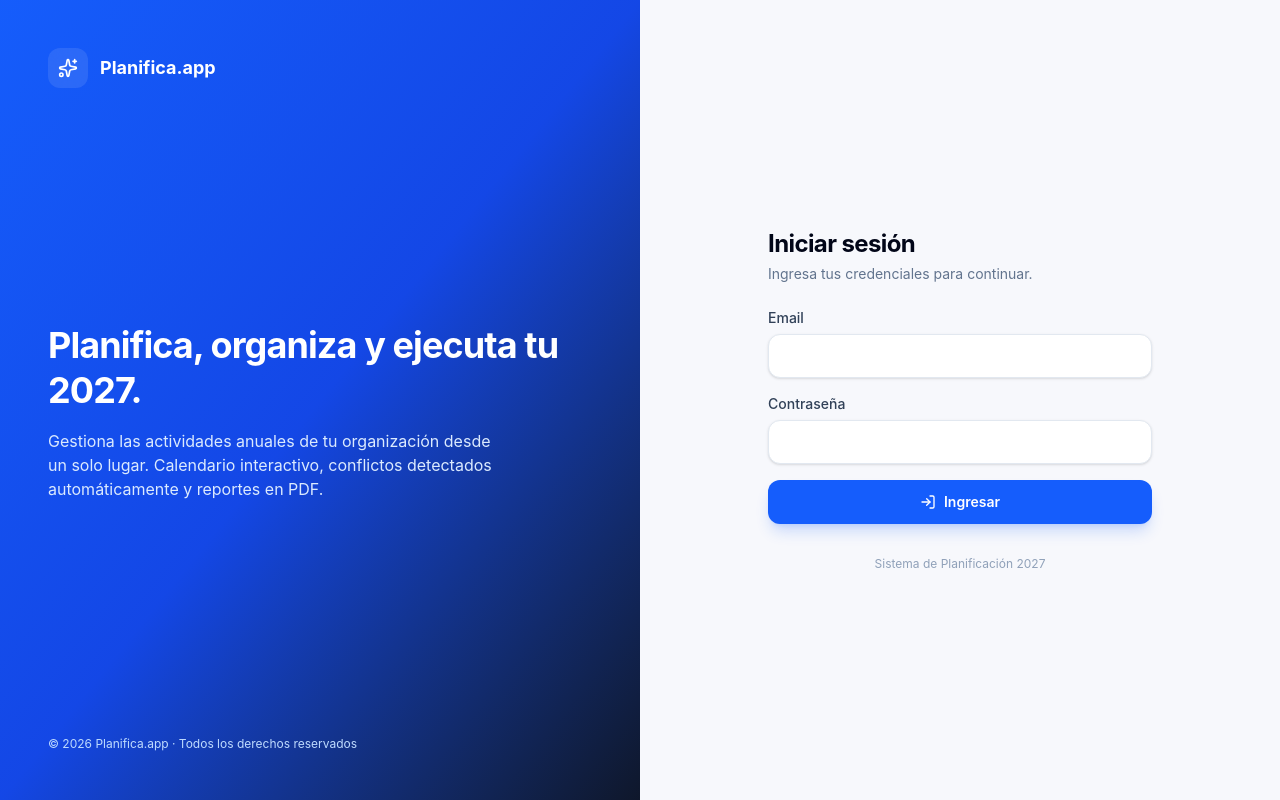
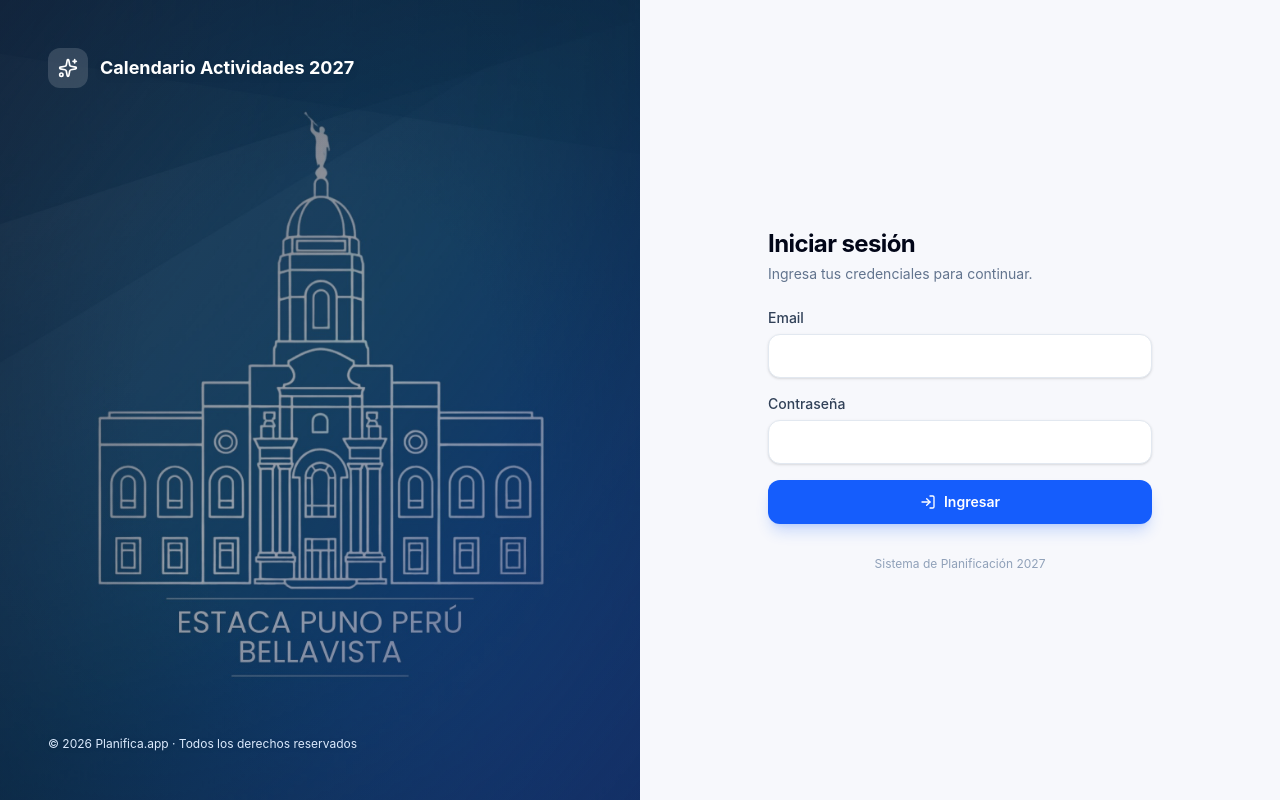
Before and after one commit to HaroldBarraza/calendariofront, a React (Vite) app: page /login in a window 1280 px wide. Built offline with nearby package versions, Linux system fonts and the light colour scheme; no server answers.

Commit message:
add imagen

```diff
--- a/src/components/layout/Sidebar.tsx
+++ b/src/components/layout/Sidebar.tsx
@@ -164,7 +164,7 @@ export function Sidebar({ collapsed = false, onNavigate, onClose }: SidebarProps
         )}
       >
         {expanded ? (
-          <p className="text-[10px] text-slate-400">Planifica.app v1.0</p>
+          <p className="text-[10px] text-slate-400">Estaca Bellavista 2027</p>
         ) : (
           <div
             className="h-2 w-2 rounded-full bg-slate-200"
--- a/src/pages/LoginPage.tsx
+++ b/src/pages/LoginPage.tsx
@@ -12,7 +12,11 @@ export function LoginPage() {
   const navigate = useNavigate();
   const [submitting, setSubmitting] = useState(false);
 
-  const { register, handleSubmit, formState: { errors } } = useForm<LoginFormData>({
+  const {
+    register,
+    handleSubmit,
+    formState: { errors },
+  } = useForm<LoginFormData>({
     resolver: zodResolver(loginSchema),
     defaultValues: { email: '', password: '' },
   });
@@ -35,28 +39,49 @@ export function LoginPage() {
 
   return (
     <div className="flex min-h-screen bg-[#f7f8fc]">
-      {/* Panel izquierdo (branding) - visible en desktop */}
-      <div className="hidden w-1/2 flex-col justify-between bg-linear-to-br from-blue-600 via-blue-700 to-slate-900 p-12 text-white lg:flex">
-        <div className="flex items-center gap-3">
-          <div className="grid h-10 w-10 place-items-center rounded-xl bg-white/10 backdrop-blur">
+      {/* ─── Panel izquierdo: imagen de fondo con blur ─── */}
+      <div className="relative hidden w-1/2 flex-col justify-between overflow-hidden p-12 text-white lg:flex">
+        {/* Imagen base */}
+        <img
+          src="src\assets\725578814_1008872051499431_5792838287208812922_n.jpg"
+          alt=""
+          className="absolute inset-0 h-full w-full scale-105 object-cover"
+          aria-hidden="true"
+        />
+
+        {/* Blur sutil para dar profundidad */}
+        <div className="absolute inset-0 backdrop-blur-[0.5px]" />
+
+        {/* Overlay con degradado para legibilidad */}
+        <div className="absolute inset-0 bg-gradient-to-br from-slate-900/70 via-slate-900/40 to-blue-900/70" />
+
+        {/* Viñeta oscura en los bordes para enfocar el centro */}
+        <div className="absolute inset-0 bg-[radial-gradient(ellipse_at_center,_transparent_40%,_rgba(15,23,42,0.35)_100%)]" />
+
+        {/* Contenido encima */}
+        <div className="relative z-10 flex items-center gap-3">
+          <div className="grid h-10 w-10 place-items-center rounded-xl bg-white/15 backdrop-blur-md">
             <Sparkles className="h-5 w-5" />
           </div>
-          <span className="text-lg font-bold">Planifica.app</span>
+          <span className="text-lg font-bold drop-shadow-md">Calendario Actividades 2027</span>
         </div>
-        <div className="space-y-4">
-          <h1 className="text-4xl font-bold leading-tight tracking-tight">
+
+{/*         <div className="relative z-10 space-y-4">
+          <h1 className="text-4xl font-bold leading-tight tracking-tight drop-shadow-md">
             Planifica, organiza y ejecuta tu 2027.
           </h1>
-          <p className="max-w-md text-blue-100">
-            Gestiona las actividades anuales de tu organización desde un solo lugar. Calendario interactivo, conflictos detectados automáticamente y reportes en PDF.
+          <p className="max-w-md text-blue-50 drop-shadow">
+            Gestiona las actividades anuales de tu organización desde un solo lugar.
+            Calendario interactivo, conflictos detectados automáticamente y reportes en PDF.
           </p>
-        </div>
-        <p className="text-xs text-blue-200">
+        </div> */}
+
+        <p className="relative z-10 text-xs text-blue-100 drop-shadow">
           © {new Date().getFullYear()} Planifica.app · Todos los derechos reservados
         </p>
       </div>
 
-      {/* Formulario */}
+      {/* ─── Panel derecho: formulario ─── */}
       <div className="flex w-full items-center justify-center px-4 py-12 lg:w-1/2">
         <div className="w-full max-w-sm">
           <div className="mb-8 text-center lg:hidden">
@@ -67,13 +92,20 @@ export function LoginPage() {
           </div>
 
           <div className="mb-6">
-            <h2 className="text-2xl font-bold tracking-tight text-slate-950">Iniciar sesión</h2>
-            <p className="mt-1 text-sm text-slate-500">Ingresa tus credenciales para continuar.</p>
+            <h2 className="text-2xl font-bold tracking-tight text-slate-950">
+              Iniciar sesión
+            </h2>
+            <p className="mt-1 text-sm text-slate-500">
+              Ingresa tus credenciales para continuar.
+            </p>
           </div>
 
           <form onSubmit={handleSubmit(onSubmit)} className="space-y-4">
             <div>
-              <label htmlFor="email" className="mb-1.5 block text-sm font-medium text-slate-700">
+              <label
+                htmlFor="email"
+                className="mb-1.5 block text-sm font-medium text-slate-700"
+              >
                 Email
               </label>
               <input
@@ -83,11 +115,16 @@ export function LoginPage() {
                 {...register('email')}
                 className="h-11 w-full rounded-xl border border-slate-200 bg-white px-3 text-sm shadow-sm outline-none transition focus:border-blue-500 focus:ring-2 focus:ring-blue-100"
               />
-              {errors.email && <p className="mt-1 text-xs text-red-600">{errors.email.message}</p>}
+              {errors.email && (
+                <p className="mt-1 text-xs text-red-600">{errors.email.message}</p>
+              )}
             </div>
 
             <div>
-              <label htmlFor="password" className="mb-1.5 block text-sm font-medium text-slate-700">
+              <label
+                htmlFor="password"
+                className="mb-1.5 block text-sm font-medium text-slate-700"
+              >
                 Contraseña
               </label>
               <input
@@ -97,7 +134,9 @@ export function LoginPage() {
                 {...register('password')}
                 className="h-11 w-full rounded-xl border border-slate-200 bg-white px-3 text-sm shadow-sm outline-none transition focus:border-blue-500 focus:ring-2 focus:ring-blue-100"
               />
-              {errors.password && <p className="mt-1 text-xs text-red-600">{errors.password.message}</p>}
+              {errors.password && (
+                <p className="mt-1 text-xs text-red-600">{errors.password.message}</p>
+              )}
             </div>
 
             <button
@@ -105,7 +144,11 @@ export function LoginPage() {
               disabled={submitting}
               className="flex h-11 w-full items-center justify-center gap-2 rounded-xl bg-blue-600 text-sm font-semibold text-white shadow-lg shadow-blue-600/20 transition hover:bg-blue-700 disabled:cursor-not-allowed disabled:opacity-60"
             >
-              {submitting ? <Loader2 className="h-4 w-4 animate-spin" /> : <LogIn className="h-4 w-4" />}
+              {submitting ? (
+                <Loader2 className="h-4 w-4 animate-spin" />
+              ) : (
+                <LogIn className="h-4 w-4" />
+              )}
               {submitting ? 'Ingresando…' : 'Ingresar'}
             </button>
           </form>
```
Also changed, not shown: src/assets/725578814_1008872051499431_5792838287208812922_n.jpg (added).
